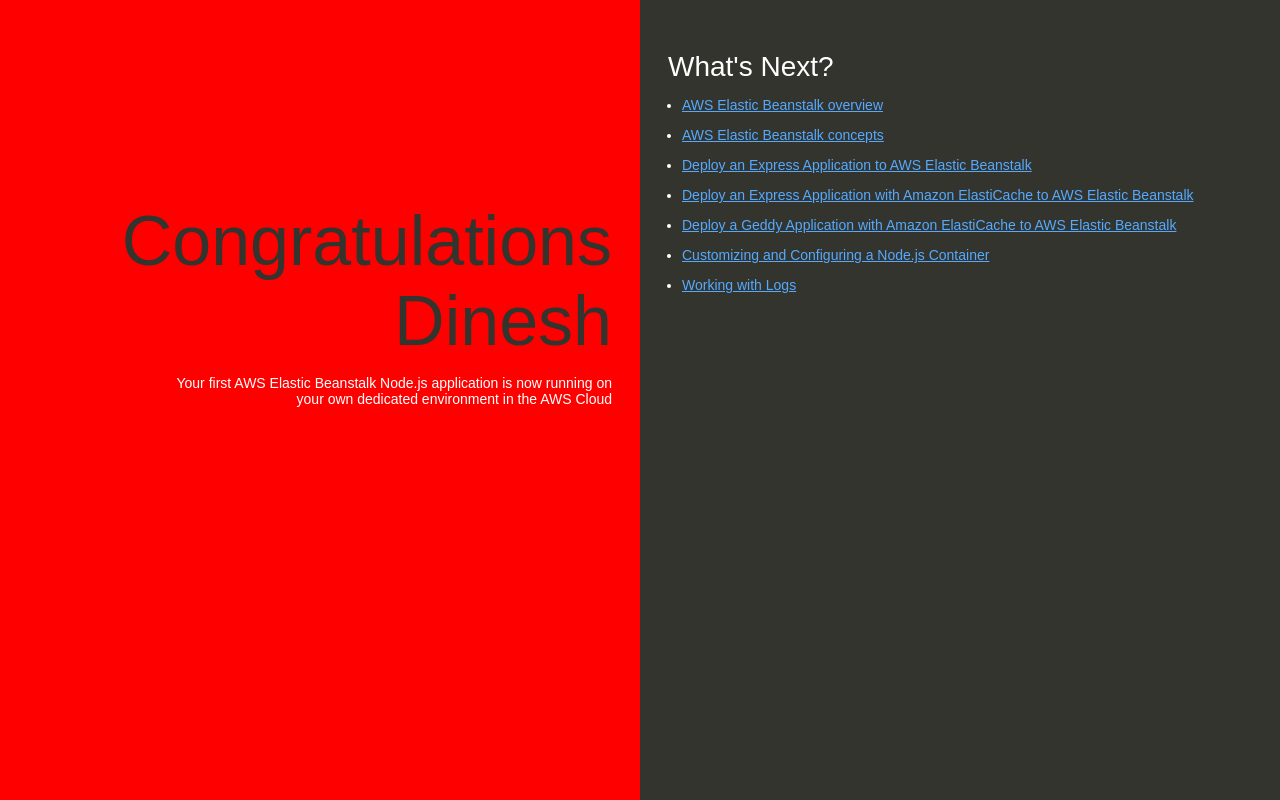
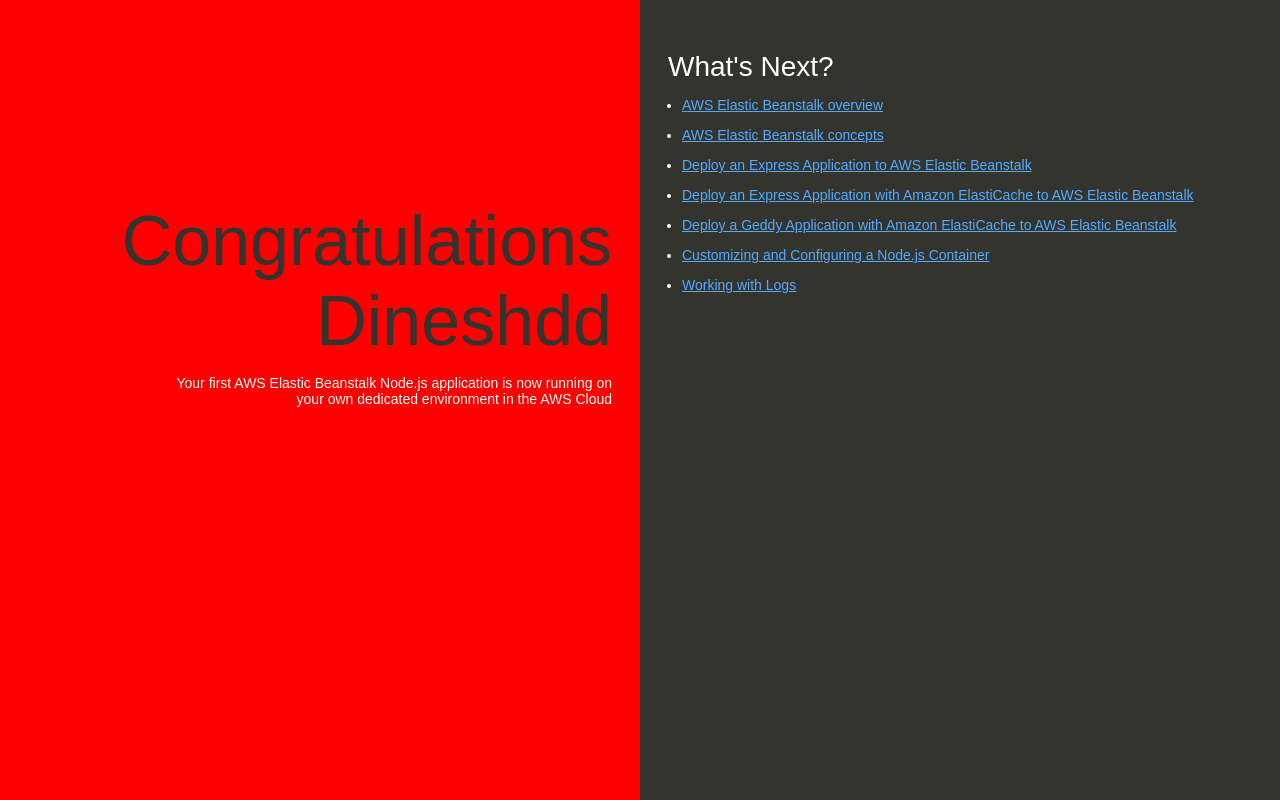
Before and after one commit to dineshghule321/my-nodejs-app, a plain HTML site: page index.html in a window 1280 px wide. Drawn offline with Linux system fonts and the light colour scheme.

Commit message:
Update index.html

```diff
--- a/index.html
+++ b/index.html
@@ -74,7 +74,7 @@
   </head>
   <body>
     <div class="textColumn">
-      <h1>Congratulations Dinesh</h1>
+      <h1>Congratulations Dineshdd</h1>
       <p>Your first AWS Elastic Beanstalk Node.js application is now running on your own dedicated environment in the AWS Cloud</p>
     </div>
     <div class="linksColumn">
```
